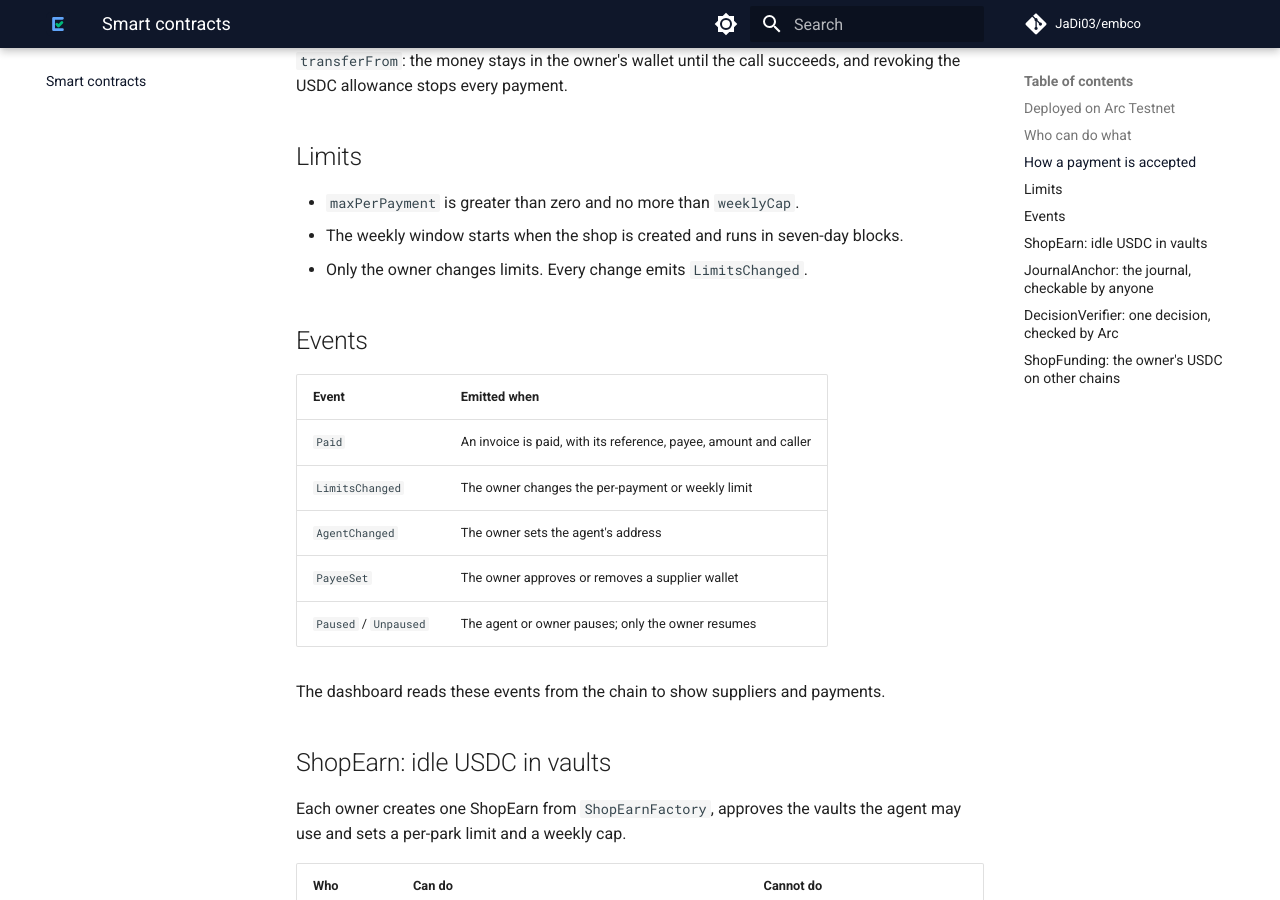
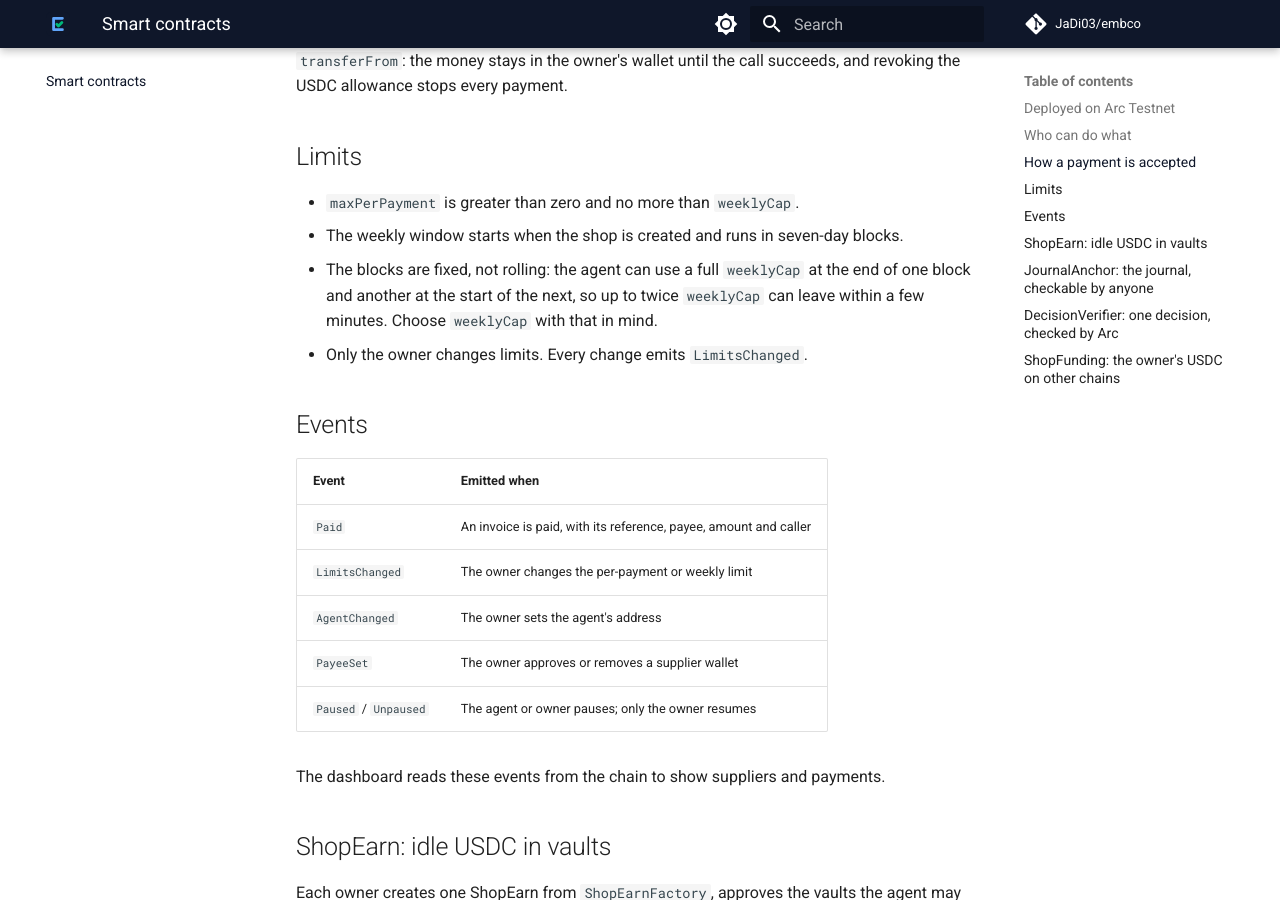
Before and after one commit to JaDi03/embco, an MkDocs documentation site: the page built from docs/contracts.md, in a window 1280 px wide and 900 px high, scrolled down 2908 px. Built offline with MkDocs 1.6.1 and Material for MkDocs 9.7.7, drawn with Linux system fonts in a browser that asks for light colours; comment, search, counter and statistics services are not loaded.

Commit message:
docs: the weekly cap window is fixed, not rolling

```diff
--- a/docs/contracts.md
+++ b/docs/contracts.md
@@ -65,6 +65,9 @@ succeeds, and revoking the USDC allowance stops every payment.
 
 - `maxPerPayment` is greater than zero and no more than `weeklyCap`.
 - The weekly window starts when the shop is created and runs in seven-day blocks.
+- The blocks are fixed, not rolling: the agent can use a full `weeklyCap` at the end of one block
+  and another at the start of the next, so up to twice `weeklyCap` can leave within a few minutes.
+  Choose `weeklyCap` with that in mind.
 - Only the owner changes limits. Every change emits `LimitsChanged`.
 
 ## Events
```
